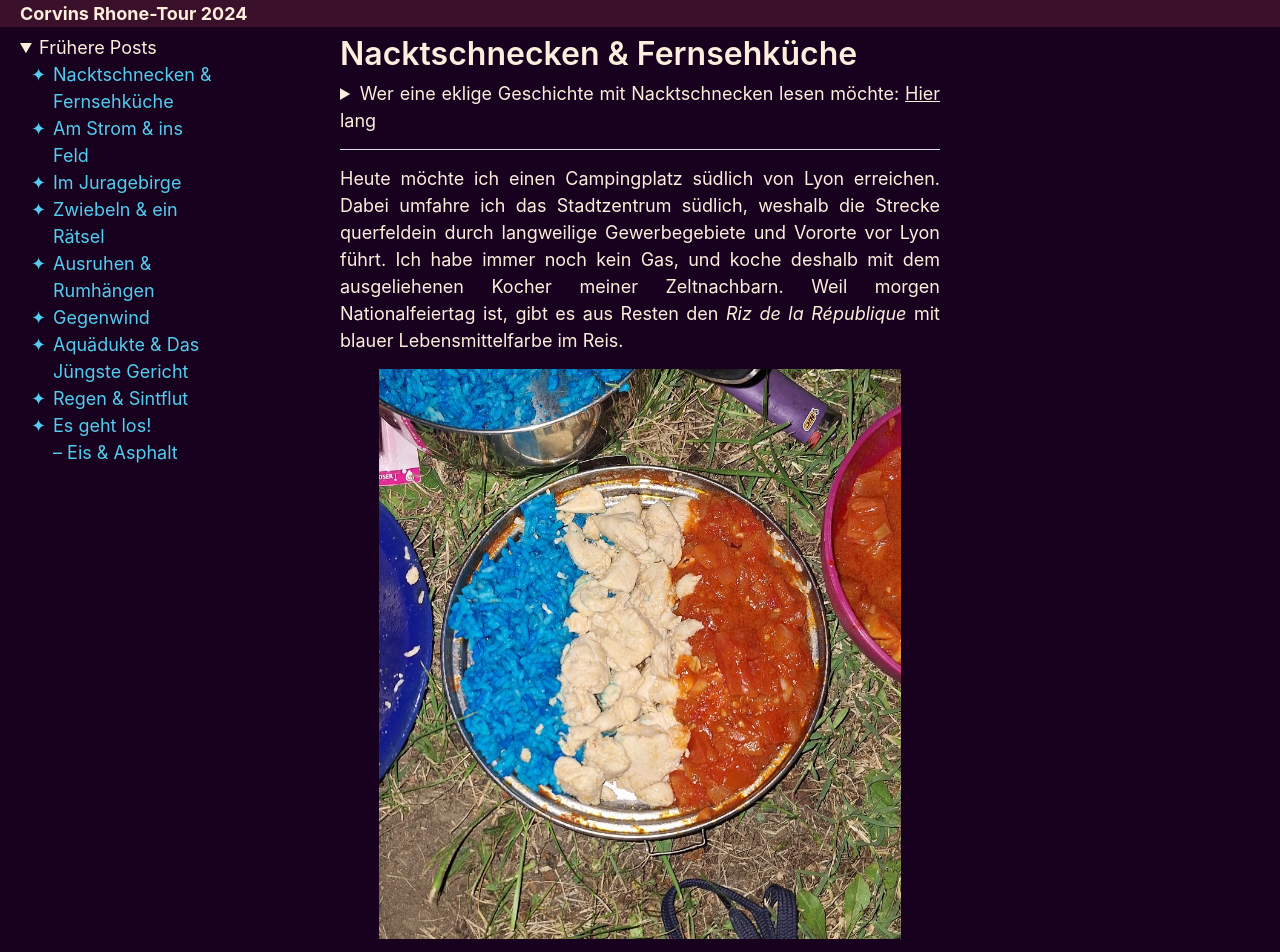
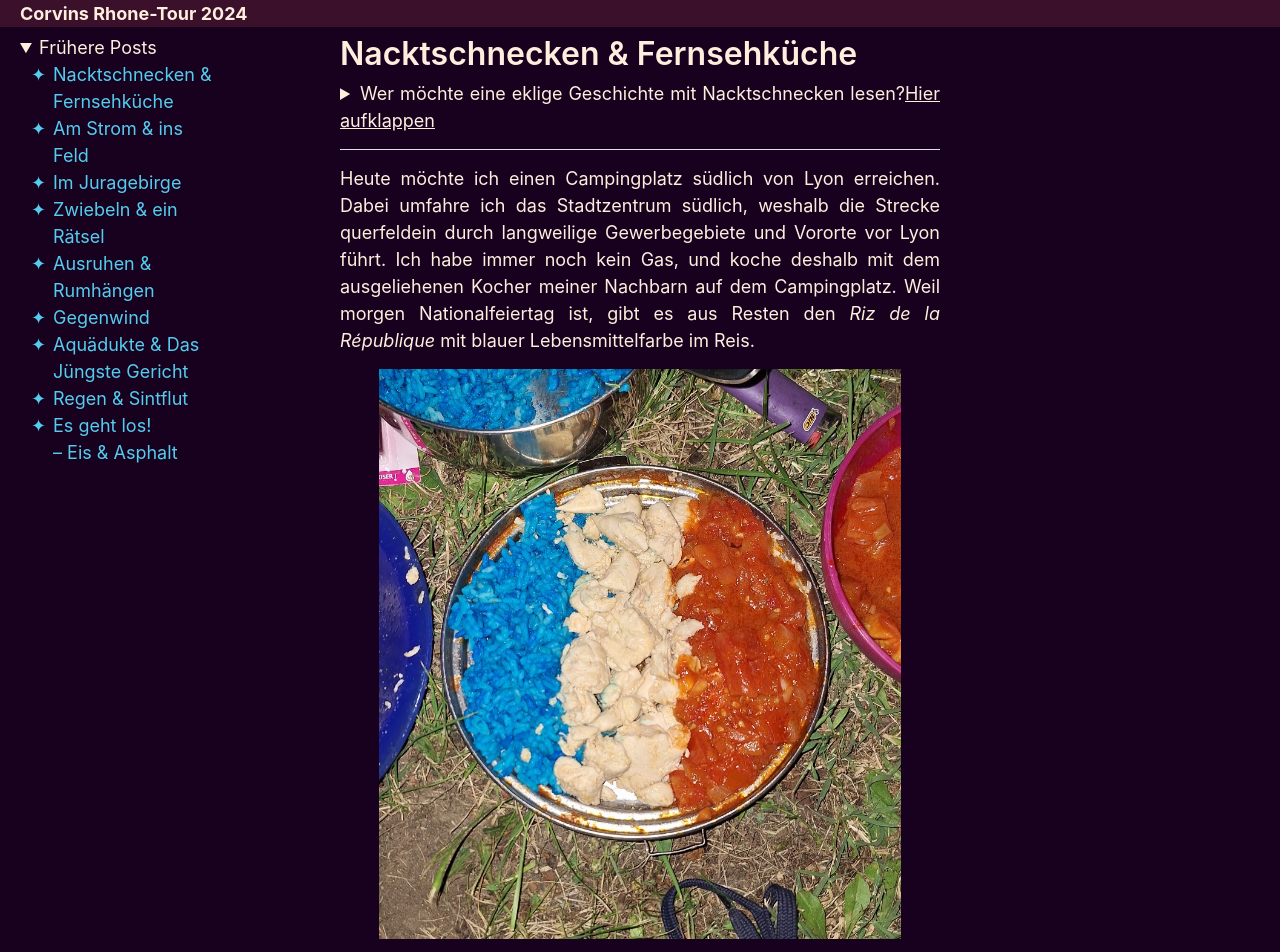
Before and after one commit to corvinjs/rhone2024, a Jekyll site: the page built from _posts/2024-07-13-Erlebnisse.md, in a window 1280 px wide and 1400 px high. Shown: the top 952 px of the window. Built offline with Jekyll 4.4.1, drawn with Linux system fonts in a browser that asks for light colours.

Commit message:
Auto-Update

```diff
--- a/_posts/2024-07-13-Erlebnisse.md
+++ b/_posts/2024-07-13-Erlebnisse.md
@@ -4,7 +4,8 @@
 permalink: /:short_month-:day:output_ext
 ---
 <details>
-<summary>Wer eine eklige Geschichte mit Nacktschnecken lesen möchte: <u>Hier</u> lang</summary>
+<summary>Wer möchte eine eklige Geschichte mit Nacktschnecken lesen?<u>Hier aufklappen</u></summary>
+<hr>
 Nach den Erlebnissen der letzten Nacht schlafe ich bis 10 Uhr aus. An meinem Schlafplatz findet mich zwar kein Mensch, dafür zeigen Nacktschnecken reges Interesse an meinen Schuhen.
 <img src="assets/20240713_111835.jpg">
 Ich vermute, dass sie die Entengrütze aus dem Tümpel, in den ich gestern gestanden bin, angelockt hat. Auch auf dem Zelt finde ich beim Abbauen neun Nacktschnecken. Hoffend, dass mir von den ausgewachsenen keine entgangen ist, packe ich es in den Zeltsack ein, auf dem die zehnte sitzt.<br>Innen im linken Schuh haben es sich zwei Schnecken gemütlich gemacht, im rechten sechs. Mein Handy hat nun gar keinen Strom mehr, und das letzte, was es sieht, bevor ihm der Saft endgültig ausgeht, sind die vorderen vier jener Schnecken.
@@ -14,7 +15,7 @@
 
 ---
 
-Heute möchte ich einen Campingplatz südlich von Lyon erreichen. Dabei umfahre ich das Stadtzentrum südlich, weshalb die Strecke querfeldein durch langweilige Gewerbegebiete und Vororte vor Lyon führt. Ich habe immer noch kein Gas, und koche deshalb mit dem ausgeliehenen Kocher meiner Zeltnachbarn. Weil morgen Nationalfeiertag ist, gibt es aus Resten den *Riz de la République* mit blauer Lebensmittelfarbe im Reis.
+Heute möchte ich einen Campingplatz südlich von Lyon erreichen. Dabei umfahre ich das Stadtzentrum südlich, weshalb die Strecke querfeldein durch langweilige Gewerbegebiete und Vororte vor Lyon führt. Ich habe immer noch kein Gas, und koche deshalb mit dem ausgeliehenen Kocher meiner Nachbarn auf dem Campingplatz. Weil morgen Nationalfeiertag ist, gibt es aus Resten den *Riz de la République* mit blauer Lebensmittelfarbe im Reis.
 ![](assets/20240713_220956.jpg)
 Inspiriert von den schnell geschnittenen Kochvideos, die ein Freund gerne auf Instagram schaut, versuche ich mich auch als Fernsehkoch, obwohl ich im Kochen eigentlich ein rechter Anfänger bin. Mit einer Hand wird gekocht, mit der anderen gefilmt. Hier das Resultat:
 <video style="height: 700px; width: 100%;" src="assets/campingkochreel.mp4" controls lazy></video>
--- a/style.css
+++ b/style.css
@@ -71,6 +71,10 @@
     padding-left: 0px;
 }
 
+hr {
+    color: var(--color-font);
+}
+
 .post #left-toc {
     display: none;
 }
```
